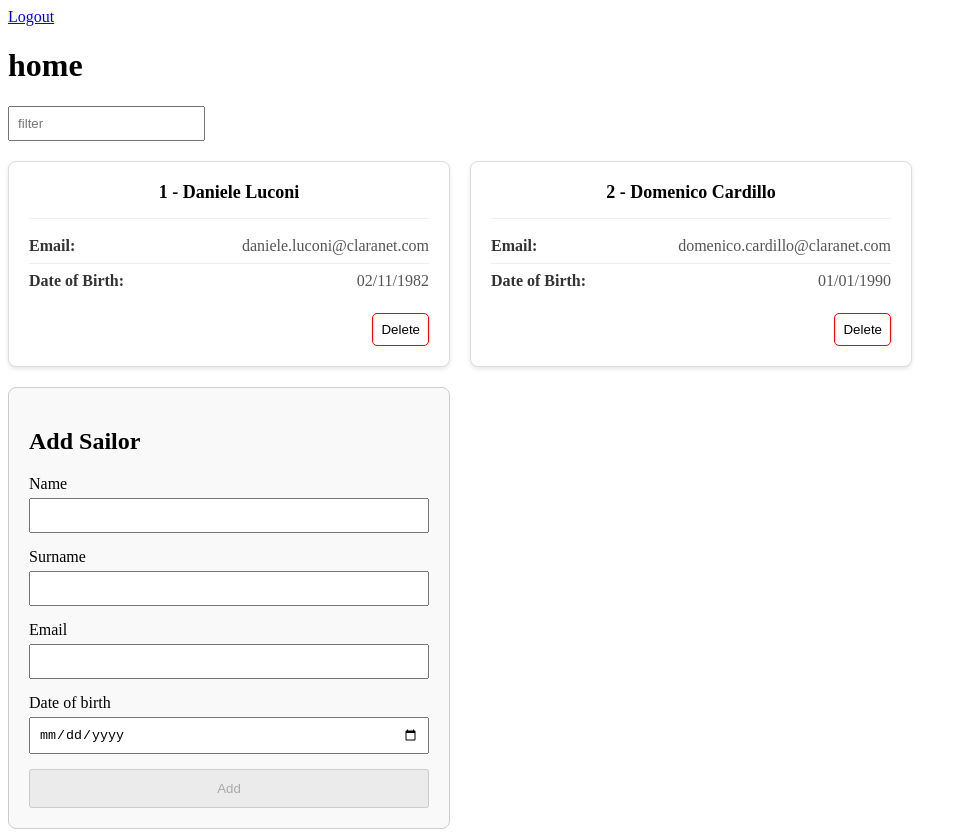
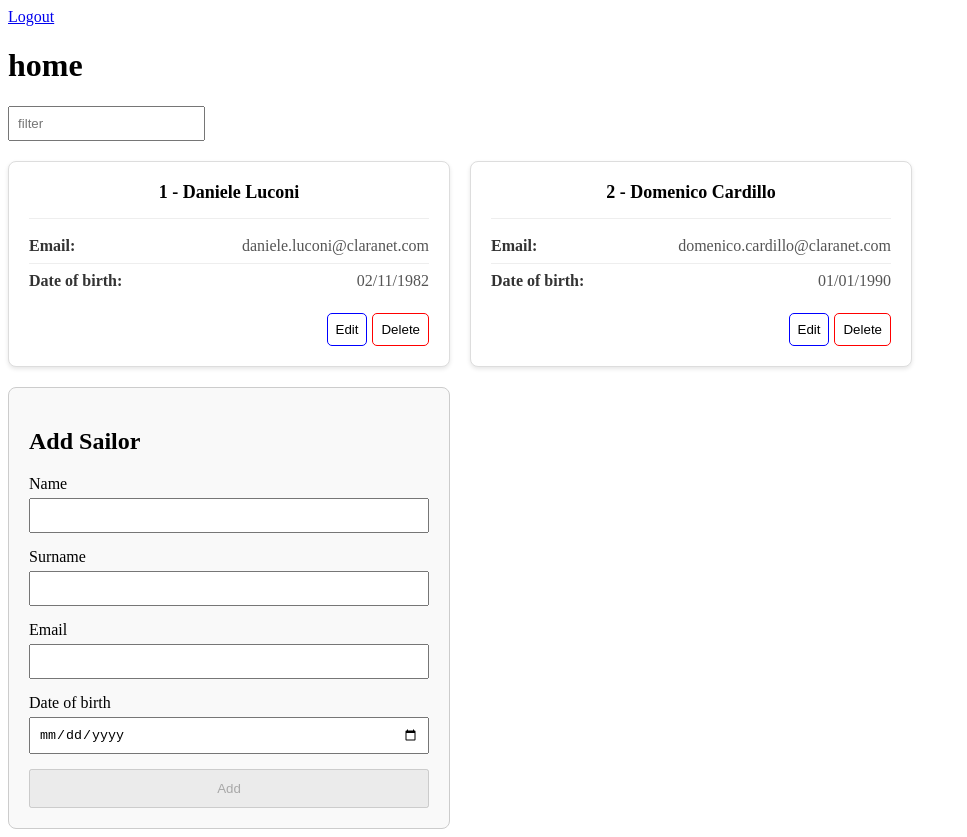
Before and after one commit to claranet-it/angular-learning-path, an Angular app: page /home in a window 1280 px wide. Shown: the whole page, without its empty margins (0-967 px from the left). Built offline with nearby package versions, Linux system fonts and the light colour scheme; sample sign-in values are in the browser's storage.

Commit message:
edit sailor

```diff
--- a/src/app/components/sailor-card/sailor-card.component.css
+++ b/src/app/components/sailor-card/sailor-card.component.css
@@ -46,6 +46,17 @@
   text-align: end;
 }
 
+.button-edit,
+.button-cancel {
+  border: 1px solid blue;
+  background-color: transparent;
+  padding: .5rem;
+  cursor: pointer;
+  border-radius: 5px;
+  transition: 0.3s;
+  margin-right: 5px;
+}
+
 .button-delete {
   border: 1px solid red;
   background-color: transparent;
@@ -55,6 +66,21 @@
   transition: 0.3s;
 }
 
-.button-delete:hover {
+.button-save {
+  border: 1px solid green;
+  background-color: transparent;
+  padding: .5rem;
+  cursor: pointer;
+  border-radius: 5px;
+  transition: 0.3s;
+}
+
+.button-delete:hover,
+.button-edit:hover {
   background-color: #eee;
 }
+
+input {
+  padding: 5px;
+  box-sizing: border-box;
+}
--- a/src/app/components/sailor-card/sailor-card.component.html
+++ b/src/app/components/sailor-card/sailor-card.component.html
@@ -1,16 +1,32 @@
 <div class="sailor-card">
   <div class="sailor-card-title" [routerLink]="['/sailor', sailor.id]">{{ sailor.id }} - {{ sailor.name }} {{ sailor.surname }}</div>
+  <form [formGroup]="editSailorForm" (ngSubmit)="onEditSubmit()">
     <div class="label-value-list">
       <div class="label-value-item">
         <span class="label">Email:</span>
+        @if (editMode) {
+          <input type="email" formControlName="email">
+        } @else {
           <span class="value">{{ sailor.email }}</span>
+        }
       </div>
       <div class="label-value-item">
-      <span class="label">Date of Birth:</span>
+        <span class="label">Date of birth:</span>
+        @if (editMode) {
+          <input type="date" formControlName="dateOfBirth">
+        } @else {
           <span class="value">{{ sailor.dateOfBirth | date: 'dd/MM/yyyy' }}</span>
+        }
       </div>
     </div>
     <div class="sailor-card-actions">
-    <button class="button-delete" (click)="delete.emit(sailor.id)">Delete</button>
+      @if (editMode) {
+        <button type="button" class="button-edit" (click)="editMode = false">Cancel</button>
+        <button type="submit" class="button-save" [disabled]="editSailorForm.invalid">Save</button>
+      } @else {
+        <button type="button" class="button-edit" (click)="editMode = true">Edit</button>
+        <button type="button" class="button-delete" (click)="delete.emit(sailor.id)">Delete</button>
+      }
     </div>
+  </form>
 </div>
--- a/src/app/components/sailor-card/sailor-card.component.ts
+++ b/src/app/components/sailor-card/sailor-card.component.ts
@@ -1,15 +1,44 @@
-import { Component, EventEmitter, Input, Output } from '@angular/core';
+import { Component, effect, EventEmitter, inject, Input, Output } from '@angular/core';
 import { DatePipe } from '@angular/common';
 import { RouterModule } from '@angular/router';
+import { FormControl, FormGroup, ReactiveFormsModule, Validators } from '@angular/forms';
 import { Sailor } from '../../models/sailor';
+import { SailorService } from '../../services/sailor.service';
 
 @Component({
   selector: 'app-sailor-card',
-  imports: [DatePipe, RouterModule],
+  imports: [DatePipe, RouterModule, ReactiveFormsModule],
   templateUrl: './sailor-card.component.html',
   styleUrl: './sailor-card.component.css'
 })
 export class SailorCardComponent {
   @Input() sailor!: Sailor;
   @Output() delete = new EventEmitter();
+  sailorService = inject(SailorService);
+
+  editMode = false;
+
+  editSailorForm = new FormGroup({
+    email: new FormControl('', [Validators.required, Validators.email]),
+    dateOfBirth: new FormControl('', Validators.required)
+  });
+
+  constructor() {
+    effect(() => {
+        this.editSailorForm.get('email')?.setValue(this.sailor.email);
+        this.editSailorForm.get('dateOfBirth')?.setValue(this.sailor.dateOfBirth);
+    })
+  }
+
+  onEditSubmit() {
+    const newSailor: Sailor = {
+      ...this.sailor,
+      email: this.editSailorForm.get('email')?.value || '',
+      dateOfBirth: this.editSailorForm.get('dateOfBirth')?.value || ''
+    };
+    this.sailorService.editSailor(newSailor);
+    this.editMode = false;
+  }
+
+
 }
--- a/src/app/services/sailor.service.ts
+++ b/src/app/services/sailor.service.ts
@@ -31,6 +31,13 @@ export class SailorService {
     this.sailors.update((sailors) => [...sailors, newSailor]);
   }
 
+  editSailor(newSailor: Sailor) {
+    const updatedSailors = this.sailors().map((sailor) => {
+      return (newSailor.id === sailor.id) ? { ...newSailor } : sailor;
+    });
+    this.sailors.set(updatedSailors);
+  }
+
   deleteSailor(id: number) {
     this.sailors.update((sailors) => sailors.filter((item) => item.id !== id));
   }
```
Also changed, not shown: 1 other file (tests, documents, lock files or other folders). Lines whose indentation alone changed are shown as unchanged.
